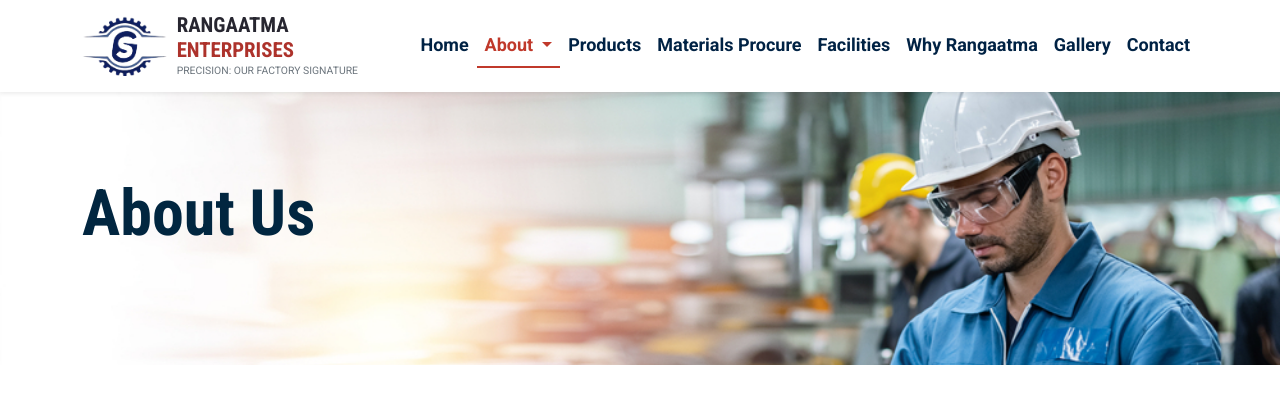
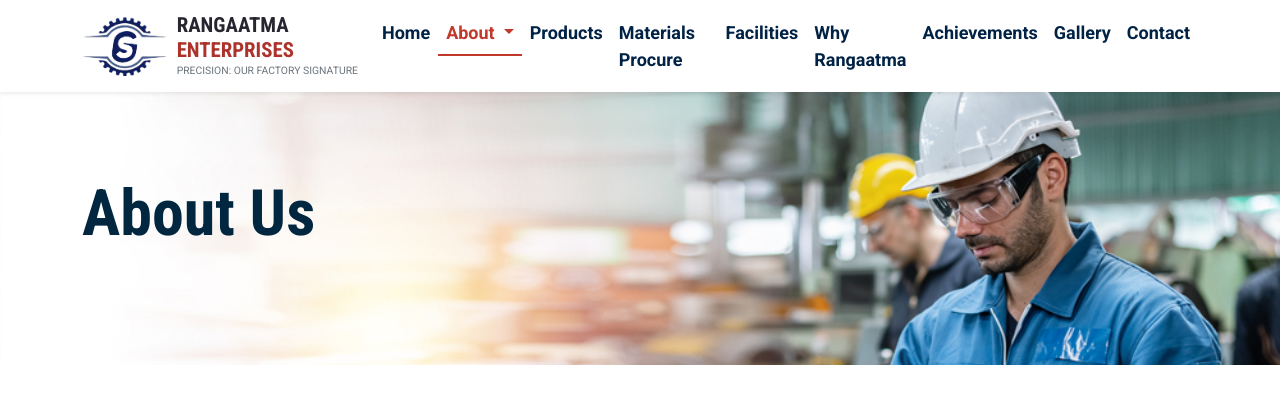
Before and after one commit to dnyaneshwartidme/rangaatma, a Flask app: page /about in a window 1280 px wide. Shown: the top 409 px of the page. Run offline with Flask 3, Linux system fonts and the light colour scheme; data comes from the database, SQL or seed files in the repository; data that the repository does not hold is empty; some libraries are stand-ins or nearby versions.

Commit message:
Updated only base.html file

```diff
--- a/templates/base.html
+++ b/templates/base.html
@@ -92,11 +92,11 @@
                   <a class="nav-link {% if active_page == 'about' %}active{% endif %}" href="/about">About Us</a>
                 </li>
                 <li>
-                  <a class="nav-link {% if active_page == 'founder' %}active{% endif %}" href="/founder">Founder</a>
+                  <a class="nav-link {% if active_page == 'founder' %}active{% endif %}" href="/founder">Managing Director</a>
                 </li>
                 <li>
                   <a class="nav-link {% if active_page == 'co_founder' %}active{% endif %}"
-                    href="/co_founder">Co-Founder</a>
+                    href="/co_founder">CEO Desk's</a>
                 </li>
               </ul>
             </li>
@@ -121,10 +121,10 @@
               <a class="nav-link fw-bold {% if active_page == 'why_rangaatma' %}active{% endif %}"
                 href="/why_rangaatma">Why Rangaatma</a>
             </li>
-            <!-- <li class="nav-item">
+            <li class="nav-item">
               <a class="nav-link fw-bold {% if active_page == 'achievements' %}active{% endif %}"
                 href="/achievements">Achievements</a>
-            </li> -->
+            </li>
             <li class="nav-item">
               <a class="nav-link fw-bold {% if active_page == 'gallery' %}active{% endif %}" href="/gallery">Gallery</a>
             </li>
```
